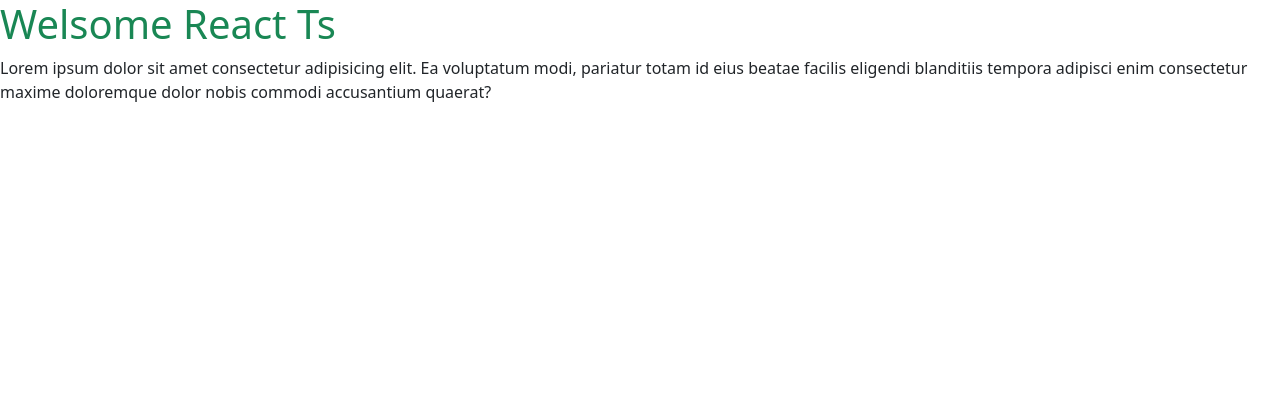
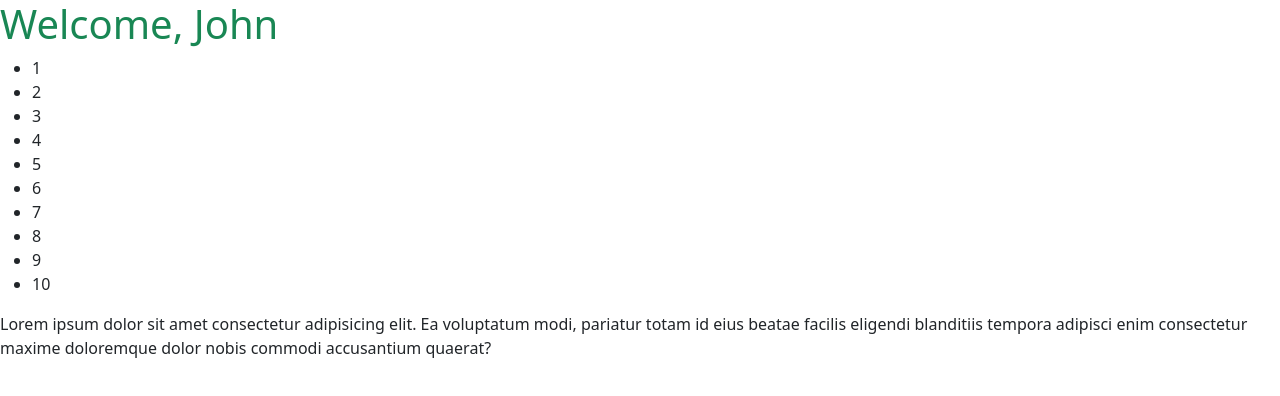
Before and after one commit to shirkeamy/AalimxClasses, a React (Create React App) app in the folder Dec24/React/may-app-1/: page / in a window 1280 px wide. Shown: the top 396 px of the page. Built offline with nearby package versions, Linux system fonts and the light colour scheme.

Commit message:
Dec2024Batch | Amol | Session 13 - JSX and Fragment tag

```diff
--- a/Dec24/React/may-app-1/src/App.tsx
+++ b/Dec24/React/may-app-1/src/App.tsx
@@ -4,11 +4,24 @@ import './App.css';
 
 
 function App() {
+
+  const userName: string = "John";
+  const numbers: number[] = [1, 2, 3, 4, 5, 6, 7, 8, 9, 10];
+
   return (
     <>
-      <h1 className='text-success'>
-        Welsome React Ts
+      <h1 key={"welcome-msg"} className='text-success'>
+        Welcome, {userName}
       </h1>
+      <ul key={"numbers"}>
+        {
+          numbers.map((num: number, index: number) => {
+            return (
+              <li key={`number-${index}`}>{num}</li>
+            )
+          })
+        }
+      </ul>
       <p>
         Lorem ipsum dolor sit amet consectetur adipisicing elit. Ea voluptatum modi, pariatur totam id eius beatae facilis eligendi blanditiis tempora adipisci enim consectetur maxime doloremque dolor nobis commodi accusantium quaerat?
       </p>
```
